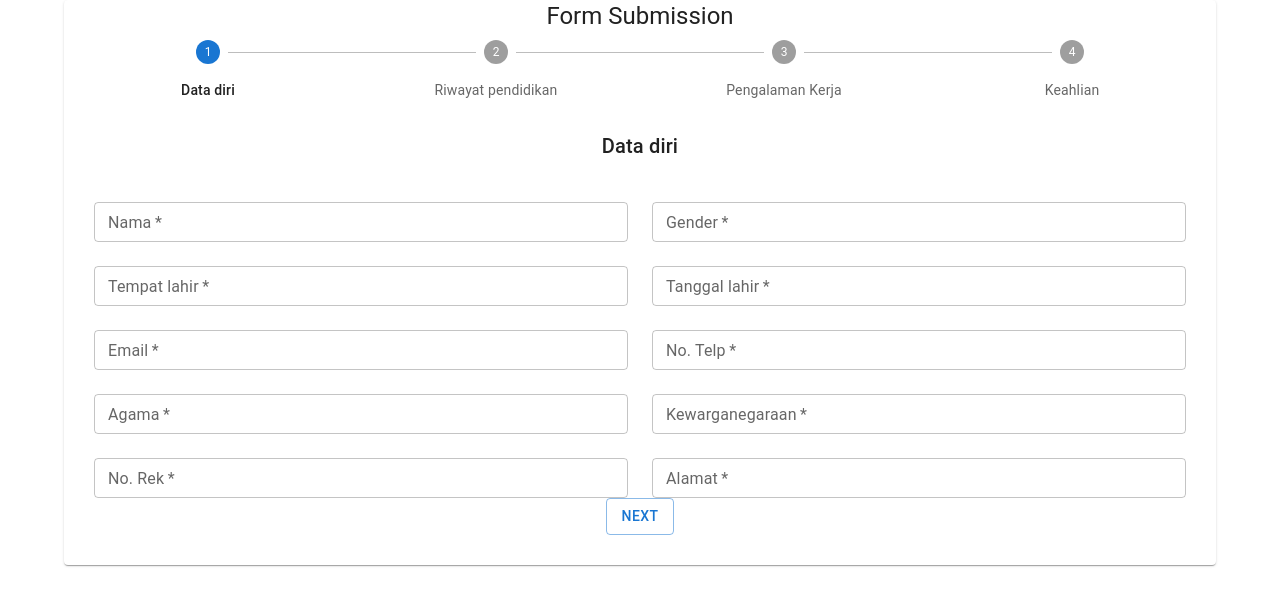
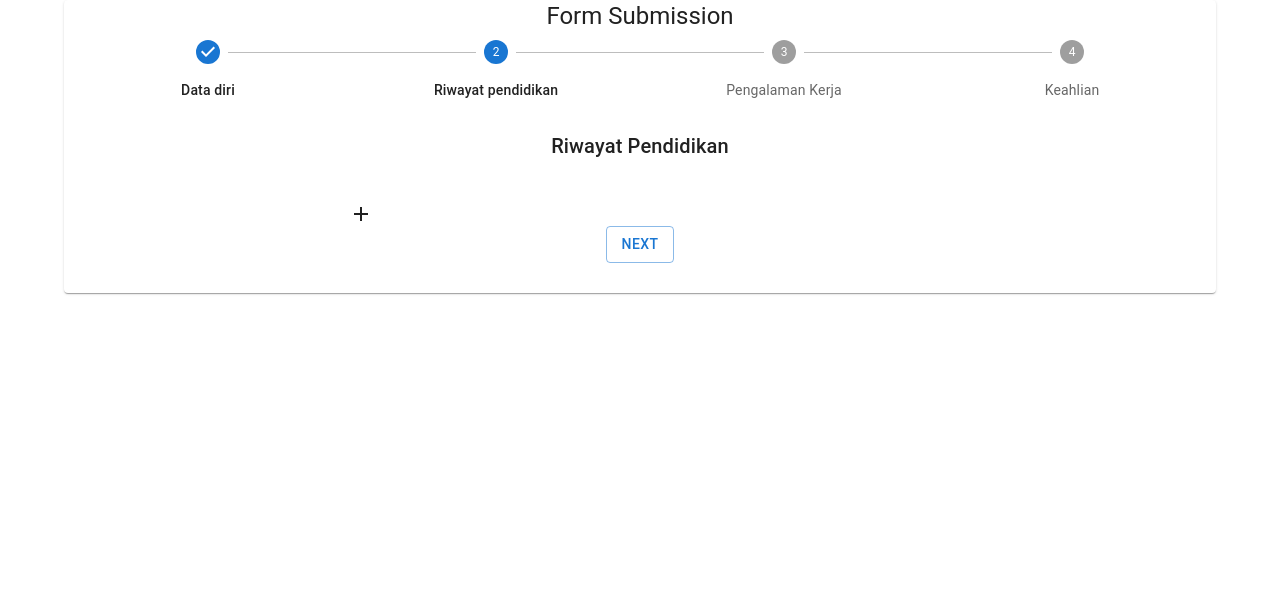
Before and after one commit to ahyaralfaruq/teravin, a React (Create React App) app: page /daftar-peserta-baru in a window 1280 px wide. Shown: the top 606 px of the page. Built offline with nearby package versions, Linux system fonts and the light colour scheme.

Commit message:
membuat form submission ke 2 (belum sempurna) kurang sedikit logic dan css untuk view nya

```diff
--- a/src/Pages/AddEmployee/AddEmployee.jsx
+++ b/src/Pages/AddEmployee/AddEmployee.jsx
@@ -40,7 +40,7 @@ const AddEmployee = ({ addPesertaBaru }) => {
 
    console.log(postData);
 
-   const [activeStep, setActiveStep] = useState(0);
+   const [activeStep, setActiveStep] = useState(1);
    const steps = [
       "Data diri",
       "Riwayat pendidikan",
--- a/src/components/Forms/RiwayatPendidikan/RiwayatPendidikan.jsx
+++ b/src/components/Forms/RiwayatPendidikan/RiwayatPendidikan.jsx
@@ -1,52 +1,139 @@
 import React from "react";
-import { Typography, Grid, Button } from "@mui/material";
-import { useForm, FormProvider } from "react-hook-form";
-
-import CustomInput from "../CustomInput";
+import { Typography, Grid, Button, TextField } from "@mui/material";
+import { useForm, useFieldArray } from "react-hook-form";
+import { Delete, Add } from "@mui/icons-material";
 
 import "./style.css";
 
+const namaFieldArray = "pengalamanKerja";
+
+const DataPendidikan = ({ update, index, value, control, remove }) => {
+   const { register, handleSubmit } = useForm({
+      defaultValues: value,
+   });
+
+   return (
+      <>
+         <Grid item xs={12} sm={6}>
+            <TextField
+               {...register(`namaSekolah`, { required: true })}
+               fullWidth
+               variant="outlined"
+               type="text"
+               label="Nama sekolah"
+               required
+               size="small"
+            />
+            <TextField
+               {...register(`jurusan`, { required: true })}
+               fullWidth
+               variant="outlined"
+               type="text"
+               label="Jurusan"
+               required
+               size="small"
+            />
+            <TextField
+               {...register(`dari`, { required: true })}
+               fullWidth
+               variant="outlined"
+               type="text"
+               label="Dari"
+               required
+               size="small"
+            />
+            <TextField
+               {...register(`sampai`, { required: true })}
+               fullWidth
+               variant="outlined"
+               type="text"
+               label="Sampai"
+               required
+               size="small"
+            />
+            <TextField
+               {...register(`keterangan`)}
+               fullWidth
+               variant="outlined"
+               type="text"
+               label="Keterangan"
+               required
+               size="small"
+            />
+            <Button
+               variant="contained"
+               color="error"
+               endIcon={<Delete />}
+               onClick={() => remove(index)}
+            />
+            <Button
+               variant="contained"
+               color="primary"
+               onClick={handleSubmit((data) => {
+                  update(index, data);
+               })}
+            >
+               oke
+            </Button>
+         </Grid>
+      </>
+   );
+};
+
 const RiwayatPendidikan = ({ next }) => {
-   const { handleSubmit, register } = useForm();
+   const { handleSubmit, control } = useForm();
+   const { fields, append, update, remove } = useFieldArray({
+      control,
+      name: namaFieldArray,
+      defaultValues: {
+         [namaFieldArray]: [],
+      },
+   });
 
    return (
       <div className="form-wrapper">
          <Typography variant="h6" align="center">
-            Data diri
+            Riwayat Pendidikan
          </Typography>
 
          <form onSubmit={handleSubmit((data) => console.log(data))}>
             <Grid container spacing={3}>
-               {/* <CustomInput type="text" name="nama" label="Nama" required />
-               <CustomInput type="email" name="email" label="Email" required />
-               <CustomInput
-                  type="text"
-                  name="placeOfBirth"
-                  label="Tempat lahir"
-                  required
-               />
-               <CustomInput
-                  type="text"
-                  name="dateOfBirth"
-                  label="Tanggal lahir"
-                  required
-               />
-               <CustomInput type="number" name="norek" label="Norek" required />
-               <CustomInput
-                  type="tel"
-                  name="nohp"
-                  label="Nomor Telepon"
-                  required
-               />
-               <CustomInput type="text" name="gender" label="Gender" required />
-               <CustomInput type="text" name="agama" label="Agama" required />
-               <CustomInput type="text" name="alamat" label="Alamat" required />
-               <CustomInput
-                  type="text"
-                  name="race"
-                  label="Kewarganegaraan"
-                  required
-               /> */}
+               {fields.map((field, index) => (
+                  <DataPendidikan
+                     key={field.id}
+                     update={update}
+                     index={index}
+                     value={field}
+                     remove={remove}
+                  />
+               ))}
+
+               <Grid item xs={12} sm={6}>
+                  <div
+                     style={{ width: "100%", height: "100%" }}
+                     onClick={() => {
+                        append({
+                           namaSekolah: "",
+                           jurusan: "",
+                           dari: "",
+                           sampai: "",
+                           keterangan: "",
+                        });
+                     }}
+                  >
+                     <div
+                        style={{
+                           display: "flex",
+                           flexDirection: "column",
+                           alignItems: "center",
+                           justifyContent: "center",
+                           height: "100%",
+                        }}
+                     >
+                        <Add />
+                     </div>
+                  </div>
+               </Grid>
             </Grid>
             <div style={{ textAlign: "center" }}>
                <Button type="submit" variant="outlined">
```
